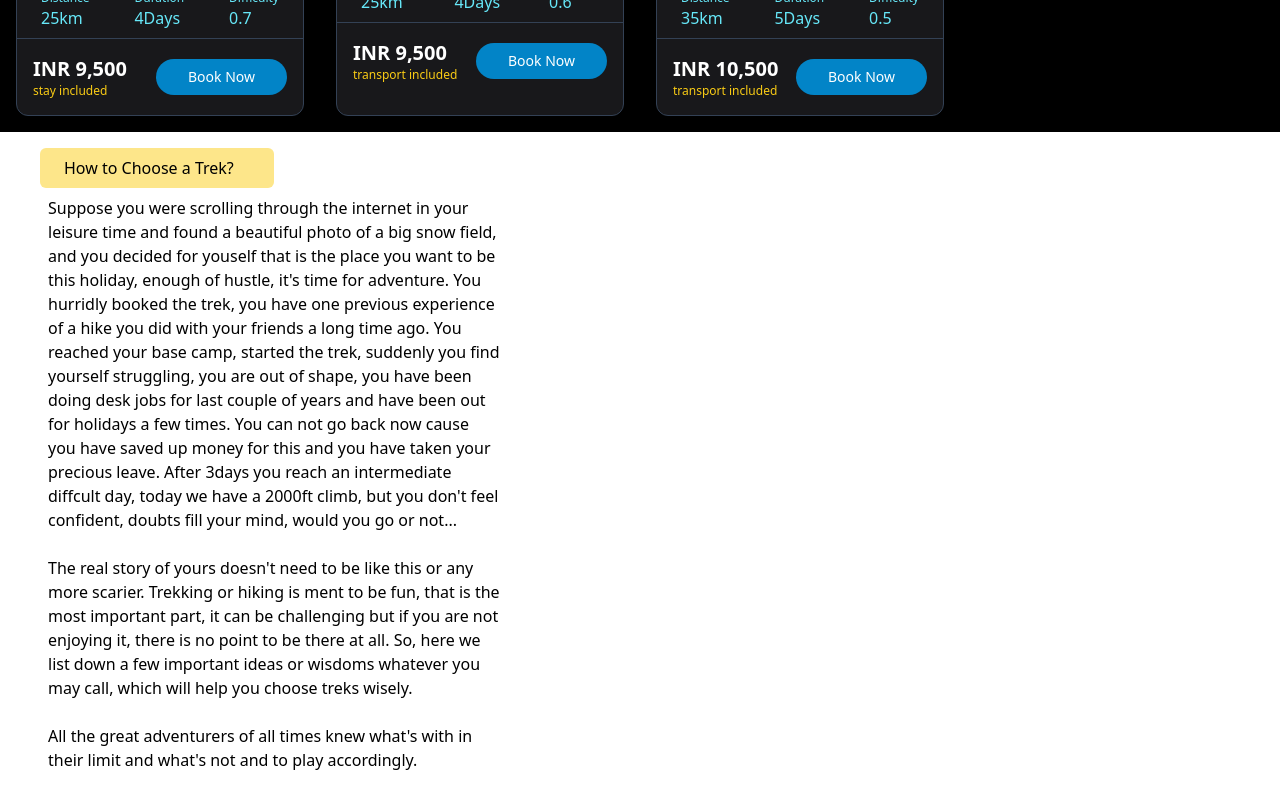
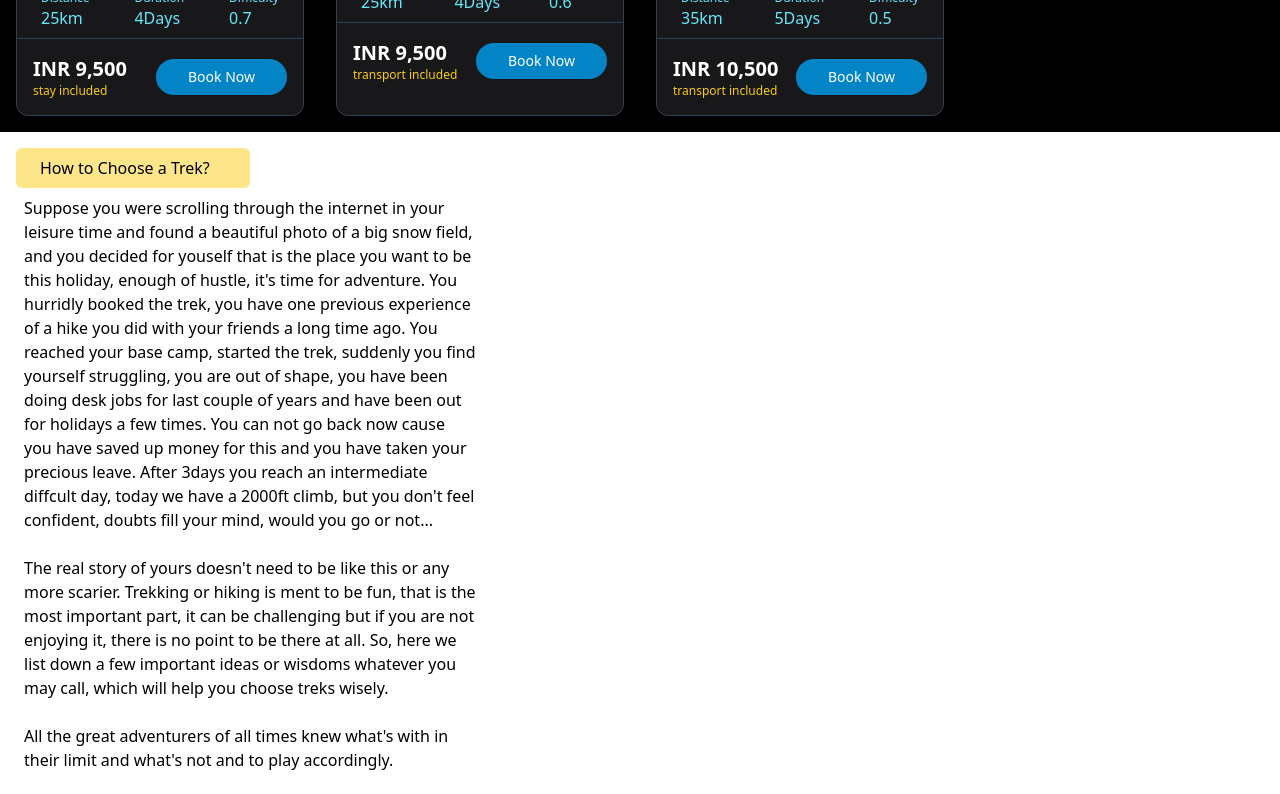
Before and after one commit to Pritam-00/My-App, a React (Create React App) app: page / in a window 1280 px wide. Shown: the part 1700-2494 px from the top of the page. Built offline with nearby package versions, Linux system fonts and the light colour scheme.

Commit message:
Now on PC

```diff
--- a/src/components/Content1.js
+++ b/src/components/Content1.js
@@ -2,7 +2,7 @@ import React from "react";
 
 export default function Content1 () {
     return (
-        <section className="p-4 w-5/6 items-center ml-6 sm:w-[500px]">
+        <section className="p-4 items-center sm:w-[500px]">
             <h2 className="p-2 pl-6 bg-amber-200
                             md:w-1/2 rounded-md">
                     How to Choose a Trek?
@@ -25,7 +25,7 @@ export default function Content1 () {
                 After 3days you reach an intermediate diffcult
                 day, today we have a 2000ft climb, but you don't
                 feel confident, doubts fill your mind, would
-                you go or not...<br></br><br></br>
+                you go or not...<br/><br/>
 
                 The real story of yours doesn't need to be
                 like this or any more scarier. Trekking or
```
